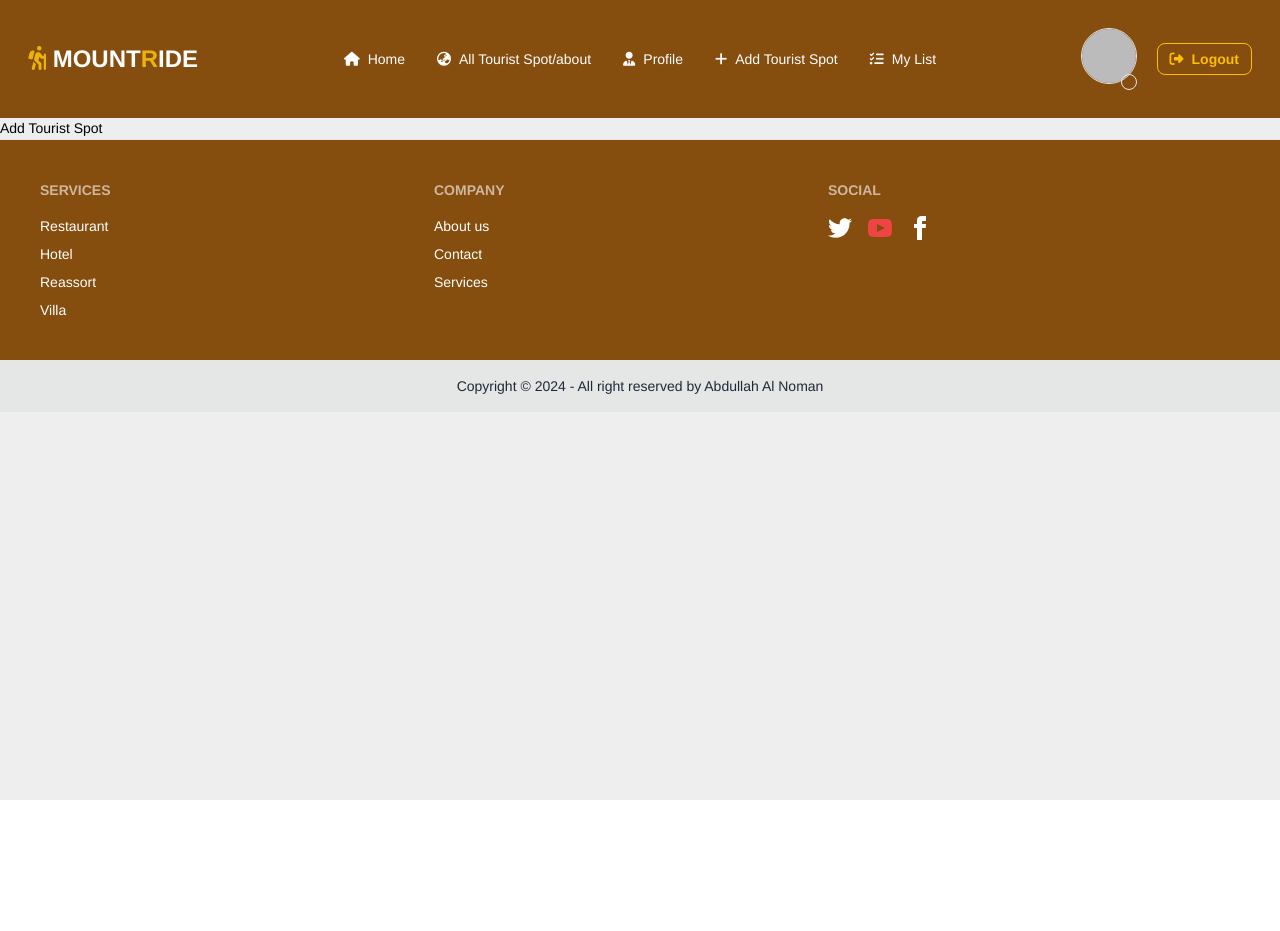
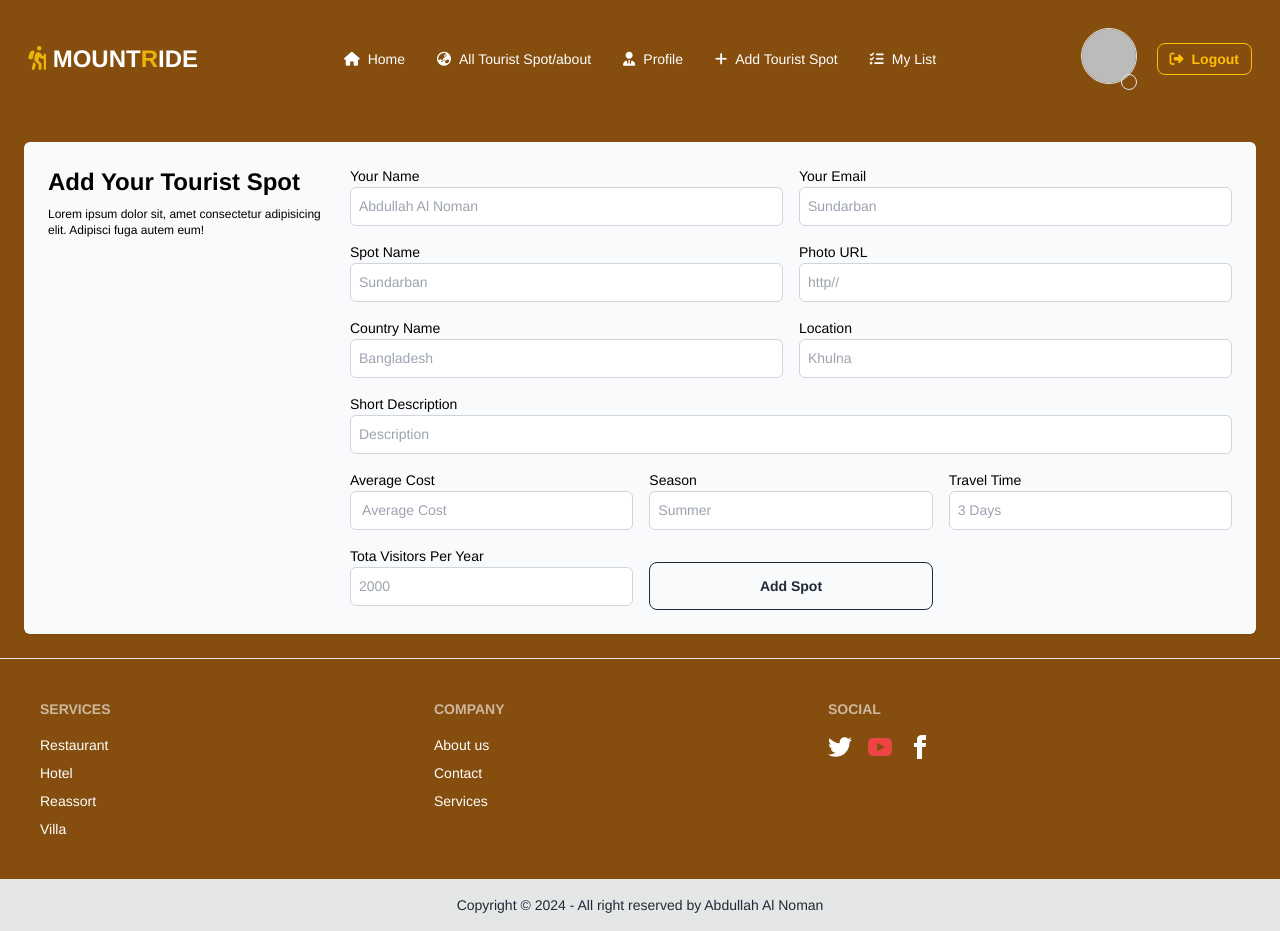
Before and after one commit to AbdullahAlNoman20/Mount-Ride-tourist-guide, a React (Vite) app: page /addSpot in a window 1280 px wide. Before the commit the page ends 800 px from the top, so only its background shows below. Built offline with nearby package versions, Linux system fonts and the light colour scheme; no server answers; sample sign-in values are in the browser's storage.

Commit message:
New Spot Add form and many More

```diff
--- a/src/Components/AddTouristSpot.jsx
+++ b/src/Components/AddTouristSpot.jsx
@@ -1,10 +1,182 @@
+
+
 
 const AddTouristSpot = () => {
-    return (
-        <div>
-            Add Tourist Spot
-        </div>
-    );
+
+
+	const handleAddSpot = e => {
+		e.preventDefault();
+
+		const form = e.target;
+
+		const name = form.name.value;
+		const email = form.email.value;
+		const spot = form.spot.value;
+		const photo = form.photo.value;
+		const country = form.country.value;
+		const location = form.location.value;
+		const description = form.description.value;
+		const cost = form.cost.value;
+		const season = form.season.value;
+		const time = form.time.value;
+		const visitor = form.visitor.value;
+
+
+		const newSpot = {name,email,spot,photo,country,location,description,cost,season,time,visitor}
+		console.log(newSpot)
+	}
+
+
+  return (
+    <div>
+      <section className="p-6 bg-yellow-800 text-black">
+        <form
+		onSubmit={handleAddSpot}
+          noValidate=""
+          action=""
+          className="container flex flex-col mx-auto space-y-12 text-black"
+        >
+          <fieldset className="grid grid-cols-4 gap-6 p-6 rounded-md shadow-sm bg-gray-50 text-black">
+            <div className="space-y-2 col-span-full lg:col-span-1">
+              <p className="font-bold text-2xl">Add Your Tourist Spot</p>
+              <p className="text-xs">
+                Lorem ipsum dolor sit, amet consectetur adipisicing elit.
+                Adipisci fuga autem eum!
+              </p>
+            </div>
+            <div className="grid grid-cols-6 gap-4 col-span-full lg:col-span-3 text-black">
+              <div className="col-span-full sm:col-span-3">
+                <label htmlFor="firstname" className="text-sm">
+                  Your Name
+                </label>
+                <input
+                  name="name"
+                  type="text"
+                  placeholder="Abdullah Al Noman"
+                  className="border p-2 w-full rounded-md focus:ring focus:ring-opacity-75 focus:ring-violet-600 border-gray-300"
+                />
+              </div>
+              <div className="col-span-full sm:col-span-3">
+                <label htmlFor="firstname" className="text-sm">
+                  Your Email
+                </label>
+                <input
+                  name="email"
+                  type="email"
+                  placeholder="Sundarban"
+                  className="border p-2 w-full rounded-md focus:ring focus:ring-opacity-75 focus:ring-violet-600 border-gray-300"
+                />
+              </div>
+              <div className="col-span-full sm:col-span-3">
+                <label htmlFor="firstname" className="text-sm">
+                  Spot Name
+                </label>
+                <input
+                  name="spot"
+                  type="text"
+                  placeholder="Sundarban"
+                  className="border p-2 w-full rounded-md focus:ring focus:ring-opacity-75  focus:ring-violet-600 border-gray-300"
+                />
+              </div>
+              <div className="col-span-full sm:col-span-3">
+                <label htmlFor="lastname" className="text-sm">
+                  Photo URL
+                </label>
+                <input
+                  name="photo"
+                  type="text"
+                  placeholder="http//"
+                  className="border p-2 w-full rounded-md focus:ring focus:ring-opacity-75  focus:ring-violet-600 border-gray-300"
+                />
+              </div>
+              <div className="col-span-full sm:col-span-3">
+                <label htmlFor="lastname" className="text-sm">
+                  Country Name
+                </label>
+                <input
+                  name="country"
+                  type="text"
+                  placeholder="Bangladesh"
+                  className="border p-2 w-full rounded-md focus:ring focus:ring-opacity-75  focus:ring-violet-600 border-gray-300"
+                />
+              </div>
+              <div className="col-span-full sm:col-span-3">
+                <label htmlFor="lastname" className="text-sm">
+                  Location
+                </label>
+                <input
+                  name="location"
+                  type="text"
+                  placeholder="Khulna"
+                  className="border p-2 w-full rounded-md focus:ring focus:ring-opacity-75  focus:ring-violet-600 border-gray-300"
+                />
+              </div>
+
+              <div className="col-span-full">
+                <label htmlFor="address" className="text-sm">
+                  Short Description
+                </label>
+                <input
+                  name="description"
+                  type="text"
+                  placeholder="Description"
+                  className="border p-2 w-full rounded-md focus:ring focus:ring-opacity-75  focus:ring-violet-600 border-gray-300"
+                />
+              </div>
+              <div className="col-span-full sm:col-span-2">
+                <label htmlFor="city" className="text-sm">
+				Average Cost
+                </label>
+                <input
+                  name="cost"
+                  type="text"
+                  placeholder=" Average Cost"
+                  className="border p-2 w-full rounded-md focus:ring focus:ring-opacity-75  focus:ring-violet-600 border-gray-300"
+                />
+              </div>
+              <div className="col-span-full sm:col-span-2">
+                <label htmlFor="state" className="text-sm">
+				Season
+                </label>
+                <input
+                  name="season"
+                  type="text"
+                  placeholder="Summer"
+                  className="border p-2 w-full rounded-md focus:ring focus:ring-opacity-75  focus:ring-violet-600 border-gray-300"
+                />
+              </div>
+              <div className="col-span-full sm:col-span-2">
+                <label htmlFor="zip" className="text-sm">
+				Travel Time
+                </label>
+                <input
+                  name="time"
+                  type="text"
+                  placeholder="3 Days"
+                  className="border p-2 w-full rounded-md focus:ring focus:ring-opacity-75  focus:ring-violet-600 border-gray-300"
+                />
+              </div>
+              <div className="col-span-full sm:col-span-2">
+                <label htmlFor="zip" className="text-sm">
+				Tota Visitors Per Year
+                </label>
+                <input
+                  name="visitor"
+                  type="text"
+                  placeholder="2000"
+                  className="border p-2 w-full rounded-md focus:ring focus:ring-opacity-75  focus:ring-violet-600 border-gray-300"
+                />
+              </div>
+              <div className="col-span-full sm:col-span-2 mt-4">
+				<input type="submit" value="Add Spot" className="btn btn-block btn-outline" />
+              </div>
+            </div>
+          </fieldset>
+
+        </form>
+      </section>
+    </div>
+  );
 };
 
 export default AddTouristSpot;
```
Also changed, not shown: 1 other file (tests, documents, lock files or other folders).
